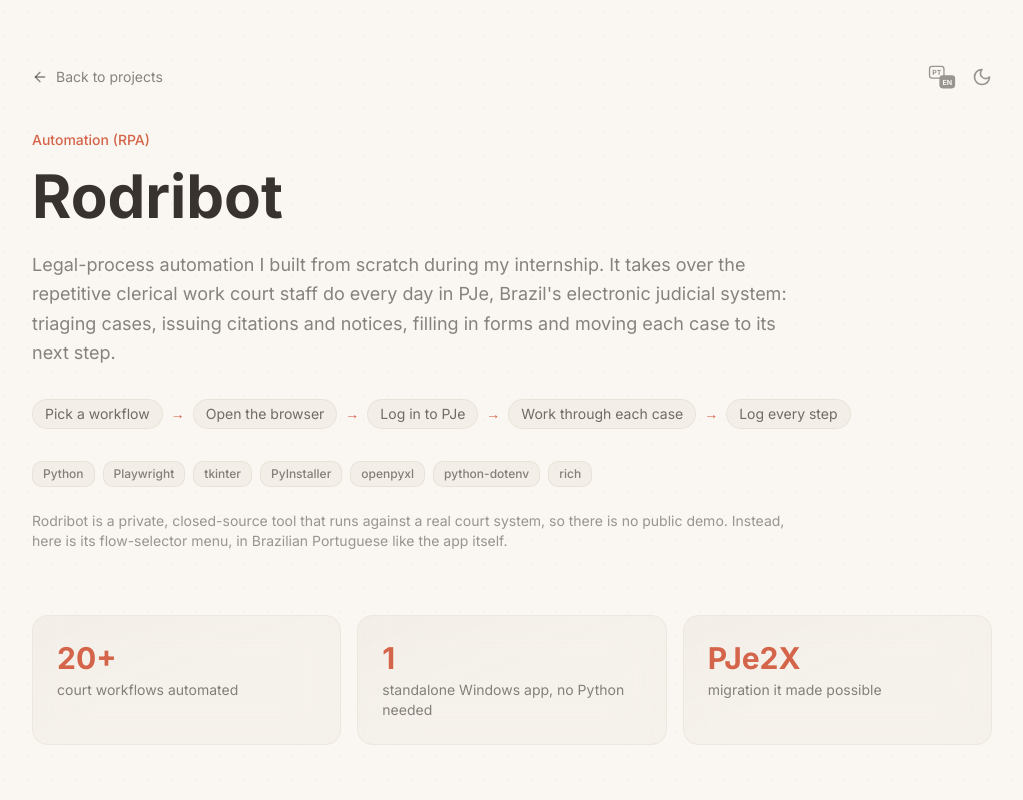
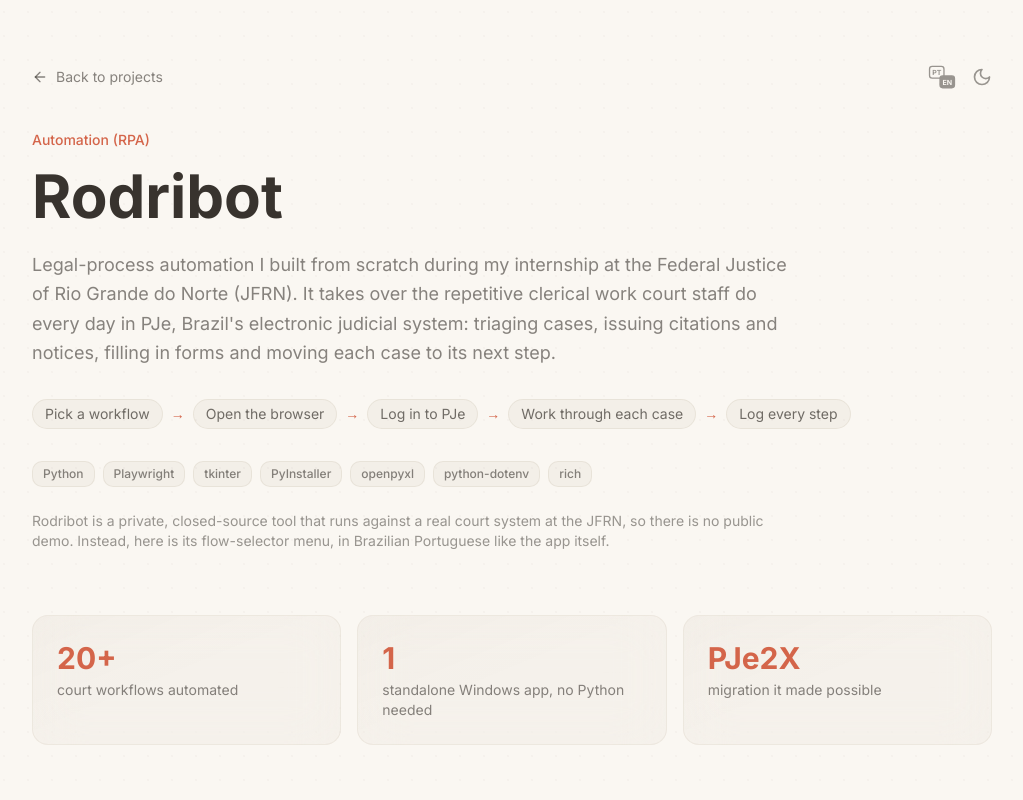
Before and after one commit to its-danilo/my-portfolio, a Next.js app: page /rodribot in a window 1280 px wide. Shown: the top 800 px of the page, without its empty margins (128-1151 px from the left). Built offline with nearby package versions, Linux system fonts and the light colour scheme.

Commit message:
Name the JFRN as the place Rodribot was built

```diff
--- a/app/rodribot/content.tsx
+++ b/app/rodribot/content.tsx
@@ -9,9 +9,9 @@ const stack = ['Python', 'Playwright', 'tkinter', 'PyInstaller', 'openpyxl', 'py
 const en = {
   category: 'Automation (RPA)',
   intro:
-    "Legal-process automation I built from scratch during my internship. It takes over the repetitive clerical work court staff do every day in PJe, Brazil's electronic judicial system: triaging cases, issuing citations and notices, filling in forms and moving each case to its next step.",
+    "Legal-process automation I built from scratch during my internship at the Federal Justice of Rio Grande do Norte (JFRN). It takes over the repetitive clerical work court staff do every day in PJe, Brazil's electronic judicial system: triaging cases, issuing citations and notices, filling in forms and moving each case to its next step.",
   flow: ['Pick a workflow', 'Open the browser', 'Log in to PJe', 'Work through each case', 'Log every step'],
-  note: 'Rodribot is a private, closed-source tool that runs against a real court system, so there is no public demo. Instead, here is its flow-selector menu, in Brazilian Portuguese like the app itself.',
+  note: 'Rodribot is a private, closed-source tool that runs against a real court system at the JFRN, so there is no public demo. Instead, here is its flow-selector menu, in Brazilian Portuguese like the app itself.',
   facts: [
     { value: '20+', label: 'court workflows automated' },
     { value: '1', label: 'standalone Windows app, no Python needed' },
@@ -30,9 +30,9 @@ const copy: Localized<typeof en> = {
   pt: {
     category: 'Automação (RPA)',
     intro:
-      'Automação de processos judiciais que criei do zero durante meu estágio. Ela assume o trabalho repetitivo de secretaria que os servidores fazem todo dia no PJe, o sistema judicial eletrônico do Brasil: triar processos, expedir citações e intimações, preencher formulários e levar cada processo para a próxima etapa.',
+      'Automação de processos judiciais que criei do zero durante meu estágio na Justiça Federal do Rio Grande do Norte (JFRN). Ela assume o trabalho repetitivo de secretaria que os servidores fazem todo dia no PJe, o sistema judicial eletrônico do Brasil: triar processos, expedir citações e intimações, preencher formulários e levar cada processo para a próxima etapa.',
     flow: ['Escolher um fluxo', 'Abrir o navegador', 'Entrar no PJe', 'Percorrer cada processo', 'Registrar cada passo'],
-    note: 'O Rodribot é uma ferramenta privada, de código fechado, que roda num sistema judicial real, então não há demo pública. Em vez disso, aqui está o menu de seleção de fluxos, em português como o próprio app.',
+    note: 'O Rodribot é uma ferramenta privada, de código fechado, que roda num sistema judicial real da JFRN, então não há demo pública. Em vez disso, aqui está o menu de seleção de fluxos, em português como o próprio app.',
     facts: [
       { value: '20+', label: 'fluxos judiciais automatizados' },
       { value: '1', label: 'app de Windows independente, sem precisar de Python' },
--- a/app/rodribot/page.tsx
+++ b/app/rodribot/page.tsx
@@ -4,7 +4,7 @@ import RodribotContent from './content';
 export const metadata: Metadata = {
   title: 'Rodribot | Danilo Leal',
   description:
-    'A tour of Rodribot, an RPA bot that automates repetitive clerical workflows in Brazil’s PJe judicial system.',
+    'A tour of Rodribot, an RPA bot I built during my internship at the Federal Justice of Rio Grande do Norte (JFRN) to automate repetitive clerical workflows in Brazil’s PJe judicial system.',
 };
 
 export default function RodribotPage() {
```
